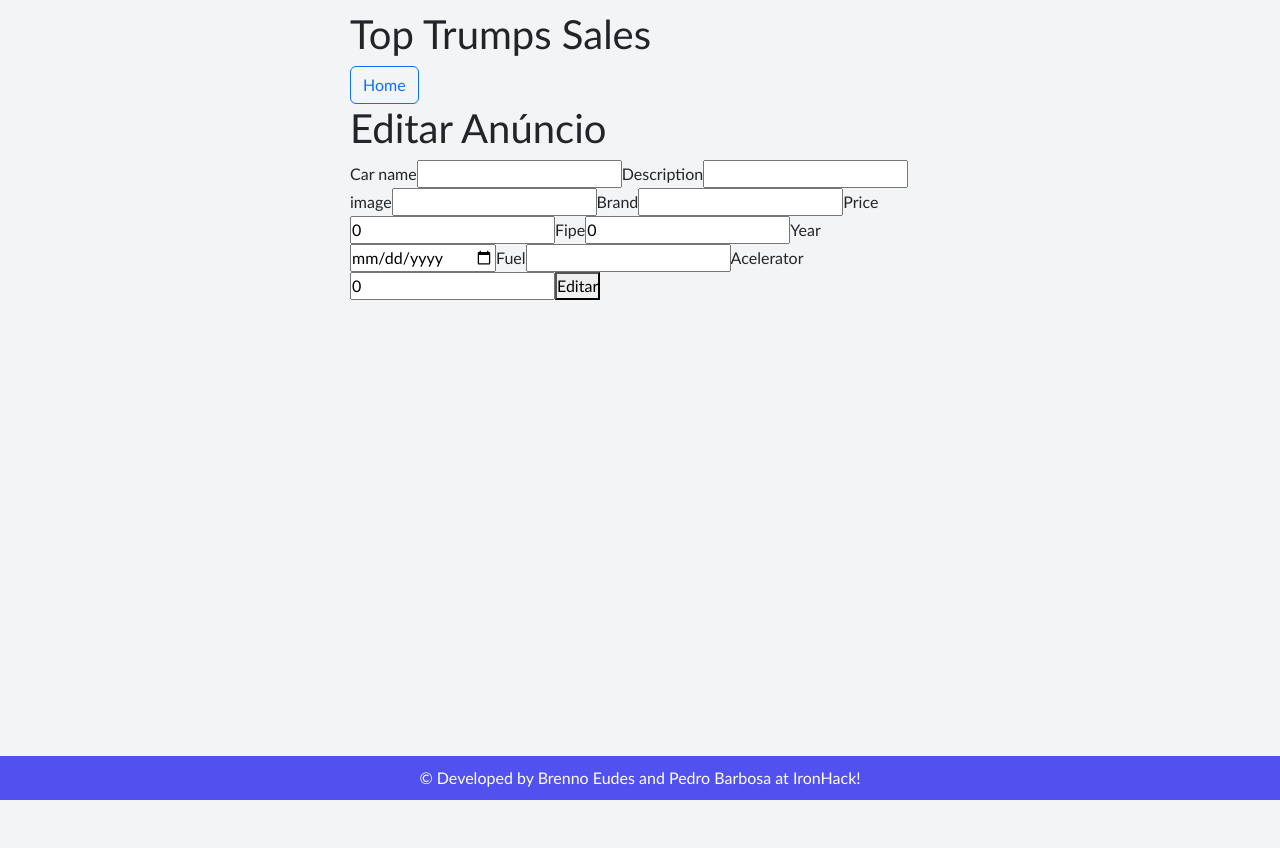
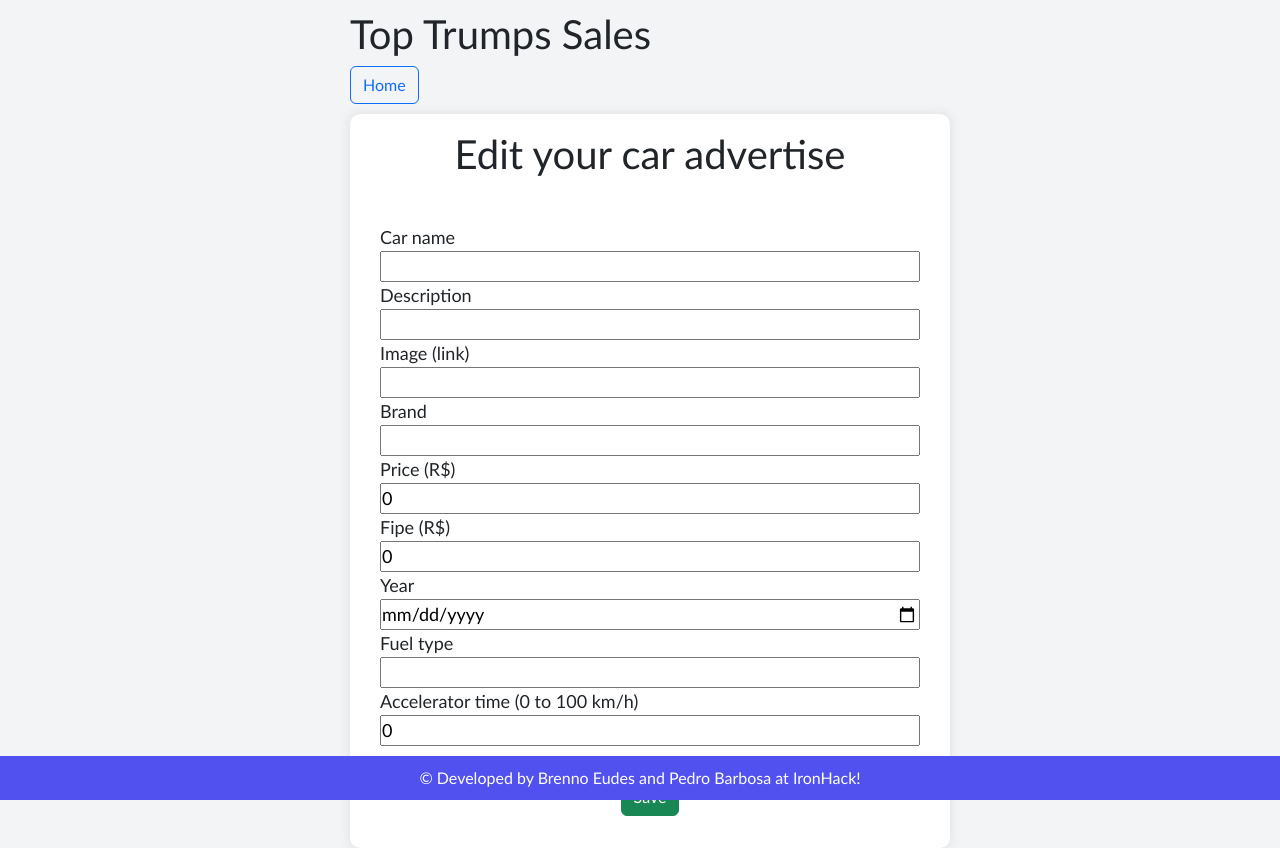
Before and after one commit to brennoEudes/top-trumps-sales, a React (Create React App) app: page /edit/1 in a window 1280 px wide. Before the commit the page ends 800 px from the top, so only its background shows below. Built offline with nearby package versions, Linux system fonts and the light colour scheme; no server answers.

Commit message:
Ajustes página EditPage

```diff
--- a/src/Pages/CardDetails/style.modules.css
+++ b/src/Pages/CardDetails/style.modules.css
@@ -15,6 +15,8 @@
 
 .carInfoFields {
   margin: 30px 30px 0px 30px;
+  display: grid;
+  padding: 0px 0px 0px 0px;
 }
 
 .btn-carInfo {
--- a/src/Pages/EditPage/index.js
+++ b/src/Pages/EditPage/index.js
@@ -1,7 +1,7 @@
 import { useState, useEffect } from "react";
 import { api } from "../../utils/api";
 import { useNavigate, useParams, Link } from "react-router-dom";
-import Button from 'react-bootstrap/Button';
+import Button from "react-bootstrap/Button";
 
 export function EditPage() {
   const [sale, setSale] = useState({
@@ -54,12 +54,12 @@ export function EditPage() {
   return (
     <>
       <Link to="/">
-      <Button variant="outline-primary">Home</Button>{' '}
+        <Button variant="outline-primary">Home</Button>{" "}
       </Link>
+      <div className="carInfo">
+        <h1 className="cardInfoHeader">Edit your car advertise</h1>
 
-      <h1>Editar Anúncio</h1>
-
-      <form onSubmit={handleSubmit}>
+        <form className="carInfoFields" onSubmit={handleSubmit}>
           <label htmlFor="input-sale-name">Car name</label>
           <input
             id="input-sale-name"
@@ -74,7 +74,7 @@ export function EditPage() {
             value={sale.description}
             onChange={handleChange}
           />
-        <label htmlFor="input-sale-image">image</label>
+          <label htmlFor="input-sale-image">Image (link)</label>
           <input
             id="input-sale-image"
             name="image"
@@ -88,7 +88,7 @@ export function EditPage() {
             value={sale.brand}
             onChange={handleChange}
           />
-        <label htmlFor="input-sale-price">Price</label>
+          <label htmlFor="input-sale-price">Price (R$)</label>
           <input
             id="input-sale-price"
             type="number"
@@ -96,7 +96,7 @@ export function EditPage() {
             value={sale.price}
             onChange={handleChange}
           />
-        <label htmlFor="input-sale-fipe">Fipe</label>
+          <label htmlFor="input-sale-fipe">Fipe (R$)</label>
           <input
             id="input-sale-fipe"
             type="number"
@@ -112,14 +112,14 @@ export function EditPage() {
             value={sale.year}
             onChange={handleChange}
           />
-        <label htmlFor="input-sale-fuel">Fuel</label>
+          <label htmlFor="input-sale-fuel">Fuel type</label>
           <input
             id="input-sale-fuel"
             name="fuel"
             value={sale.fuel}
             onChange={handleChange}
           />
-        <label htmlFor="input-sale-aceleration">Acelerator</label>
+          <label htmlFor="input-sale-aceleration">Accelerator time (0 to 100 km/h)</label>
           <input
             id="input-sale-aceleration"
             type="number"
@@ -127,9 +127,11 @@ export function EditPage() {
             value={sale.aceleration}
             onChange={handleChange}
           />
-
-        <button>Editar</button>
+          <div className="btn-carInfo">
+          <Button variant="success">Save</Button>{' '}
+          </div>
         </form>
+      </div>
     </>
   );
 }
```
Lines whose indentation alone changed are shown as unchanged.
